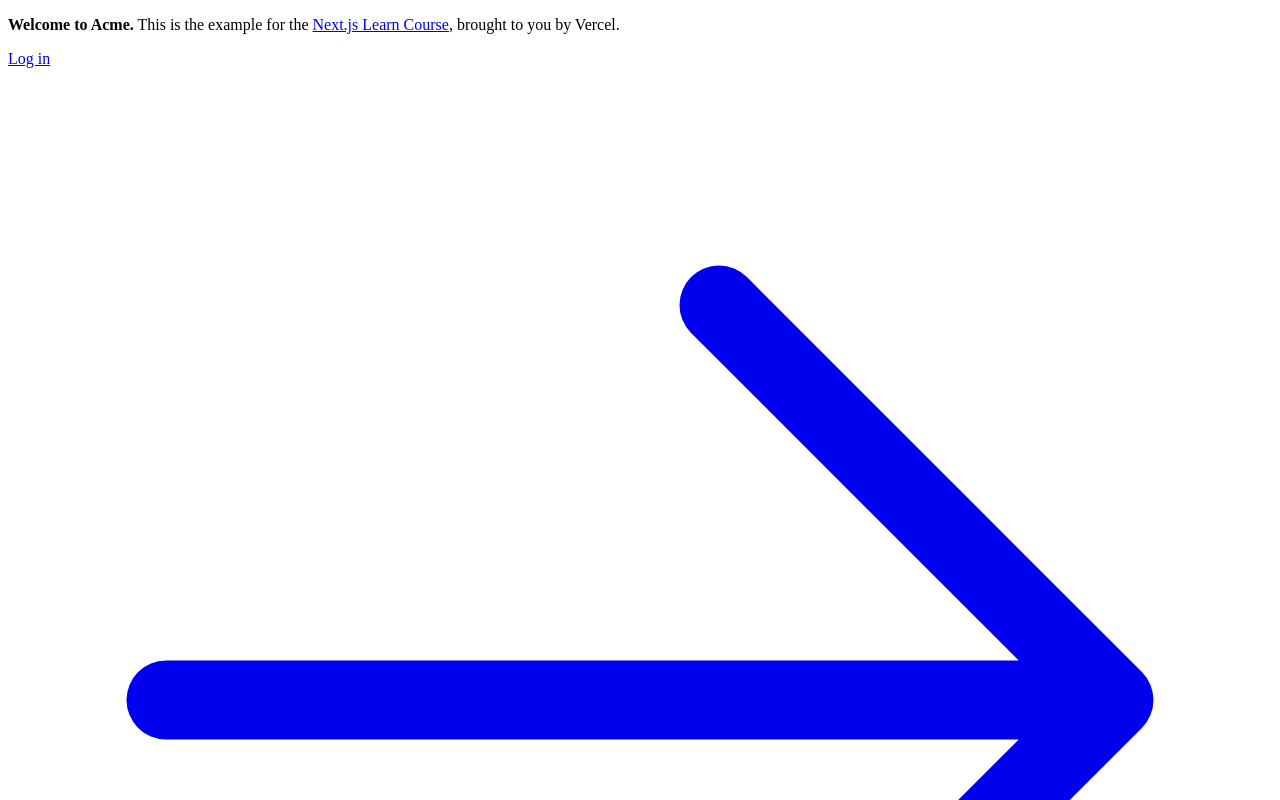
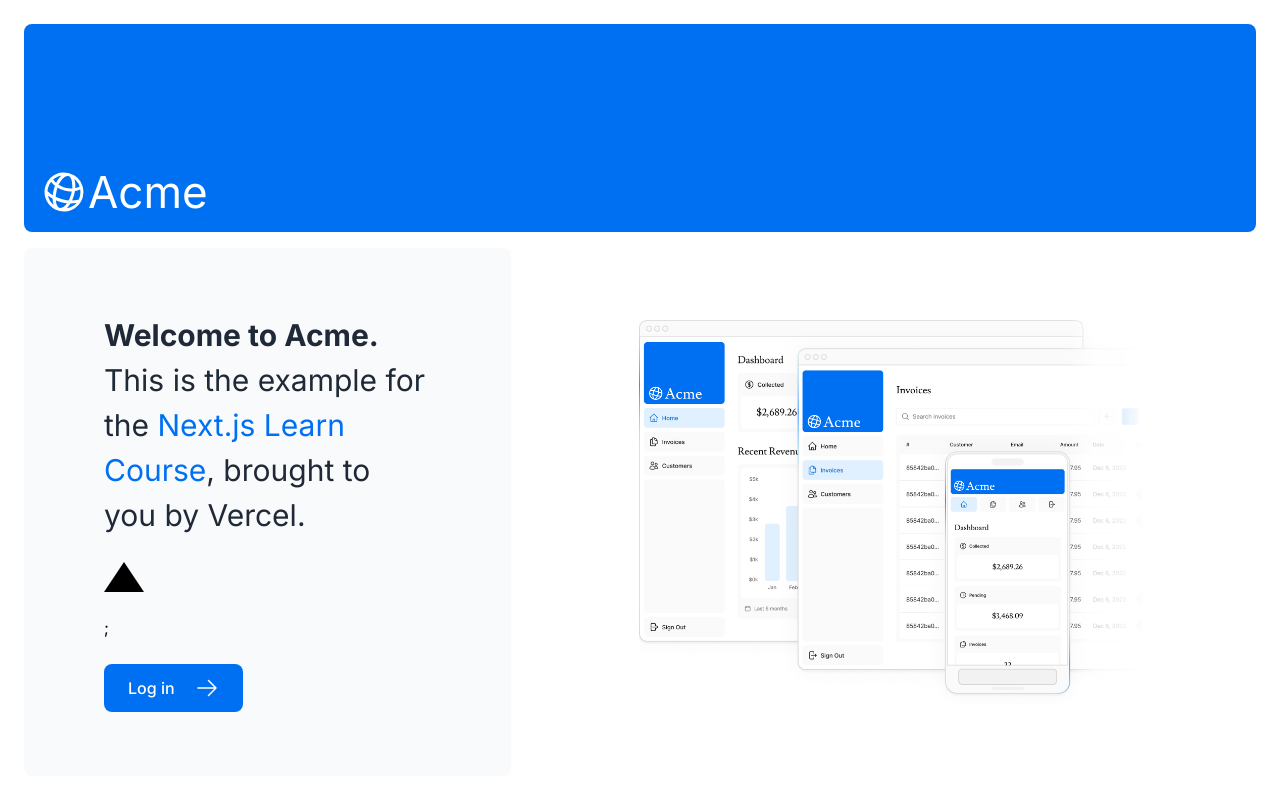
Before and after one commit to sptjerry19/magicpost, a Next.js app: page / in a window 1280 px wide. Shown: the top 800 px of the page. Built offline with nearby package versions, Linux system fonts and the light colour scheme.

Commit message:
setup nextJs

```diff
--- /dev/null
+++ b/app/dashboard/layout.tsx
@@ -0,0 +1,12 @@
+import SideNav from '@/app/ui/dashboard/sidenav';
+
+export default function Layout({ children }: { children: React.ReactNode }) {
+  return (
+    <div className="flex h-screen flex-col md:flex-row md:overflow-hidden">
+      <div className="w-full flex-none md:w-64">
+        <SideNav />
+      </div>
+      <div className="flex-grow p-6 md:overflow-y-auto md:p-12">{children}</div>
+    </div>
+  );
+}
--- /dev/null
+++ b/app/dashboard/page.tsx
@@ -0,0 +1,3 @@
+export default function Page() {
+  return <p>Dashboard Page</p>;
+}
--- a/app/layout.tsx
+++ b/app/layout.tsx
@@ -1,3 +1,6 @@
+import '@/app/ui/global.css';
+import { inter } from '@/app/ui/fonts';
+
 export default function RootLayout({
   children,
 }: {
@@ -5,7 +8,7 @@
 }) {
   return (
     <html lang="en">
-      <body>{children}</body>
+      <body className={`${inter.className} antialiased`}>{children}</body>
     </html>
   );
 }
--- a/app/page.tsx
+++ b/app/page.tsx
@@ -1,12 +1,14 @@
 import AcmeLogo from '@/app/ui/acme-logo';
+import styles from '@/app/ui/home.module.css';
 import { ArrowRightIcon } from '@heroicons/react/24/outline';
 import Link from 'next/link';
+import Image from 'next/image';
 
 export default function Page() {
   return (
     <main className="flex min-h-screen flex-col p-6">
       <div className="flex h-20 shrink-0 items-end rounded-lg bg-blue-500 p-4 md:h-52">
-        {/* <AcmeLogo /> */}
+        <AcmeLogo />
       </div>
       <div className="mt-4 flex grow flex-col gap-4 md:flex-row">
         <div className="flex flex-col justify-center gap-6 rounded-lg bg-gray-50 px-6 py-10 md:w-2/5 md:px-20">
@@ -17,6 +19,7 @@
             </a>
             , brought to you by Vercel.
           </p>
+          <div className={styles.shape}></div>;
           <Link
             href="/login"
             className="flex items-center gap-5 self-start rounded-lg bg-blue-500 px-6 py-3 text-sm font-medium text-white transition-colors hover:bg-blue-400 md:text-base"
@@ -26,6 +29,13 @@
         </div>
         <div className="flex items-center justify-center p-6 md:w-3/5 md:px-28 md:py-12">
           {/* Add Hero Images Here */}
+          <Image
+            src="/hero-desktop.png"
+            width={1000}
+            height={760}
+            className="hidden md:block"
+            alt="Screenshots of the dashboard project showing desktop version"
+          />
         </div>
       </div>
     </main>
--- a/app/ui/acme-logo.tsx
+++ b/app/ui/acme-logo.tsx
@@ -1,10 +1,10 @@
 import { GlobeAltIcon } from '@heroicons/react/24/outline';
-import { lusitana } from '@/app/ui/fonts';
+import { inter } from '@/app/ui/fonts';
 
 export default function AcmeLogo() {
   return (
     <div
-      className={`${lusitana.className} flex flex-row items-center leading-none text-white`}
+      className={`${inter.className} flex flex-row items-center leading-none text-white`}
     >
       <GlobeAltIcon className="h-12 w-12 rotate-[15deg]" />
       <p className="text-[44px]">Acme</p>
--- /dev/null
+++ b/app/ui/fonts.ts
@@ -0,0 +1,3 @@
+import { Inter } from 'next/font/google';
+
+export const inter = Inter({ subsets: ['latin'] });
--- /dev/null
+++ b/app/ui/home.module.css
@@ -0,0 +1,7 @@
+.shape {
+    height: 0;
+    width: 0;
+    border-bottom: 30px solid black;
+    border-left: 20px solid transparent;
+    border-right: 20px solid transparent;
+  }
```
